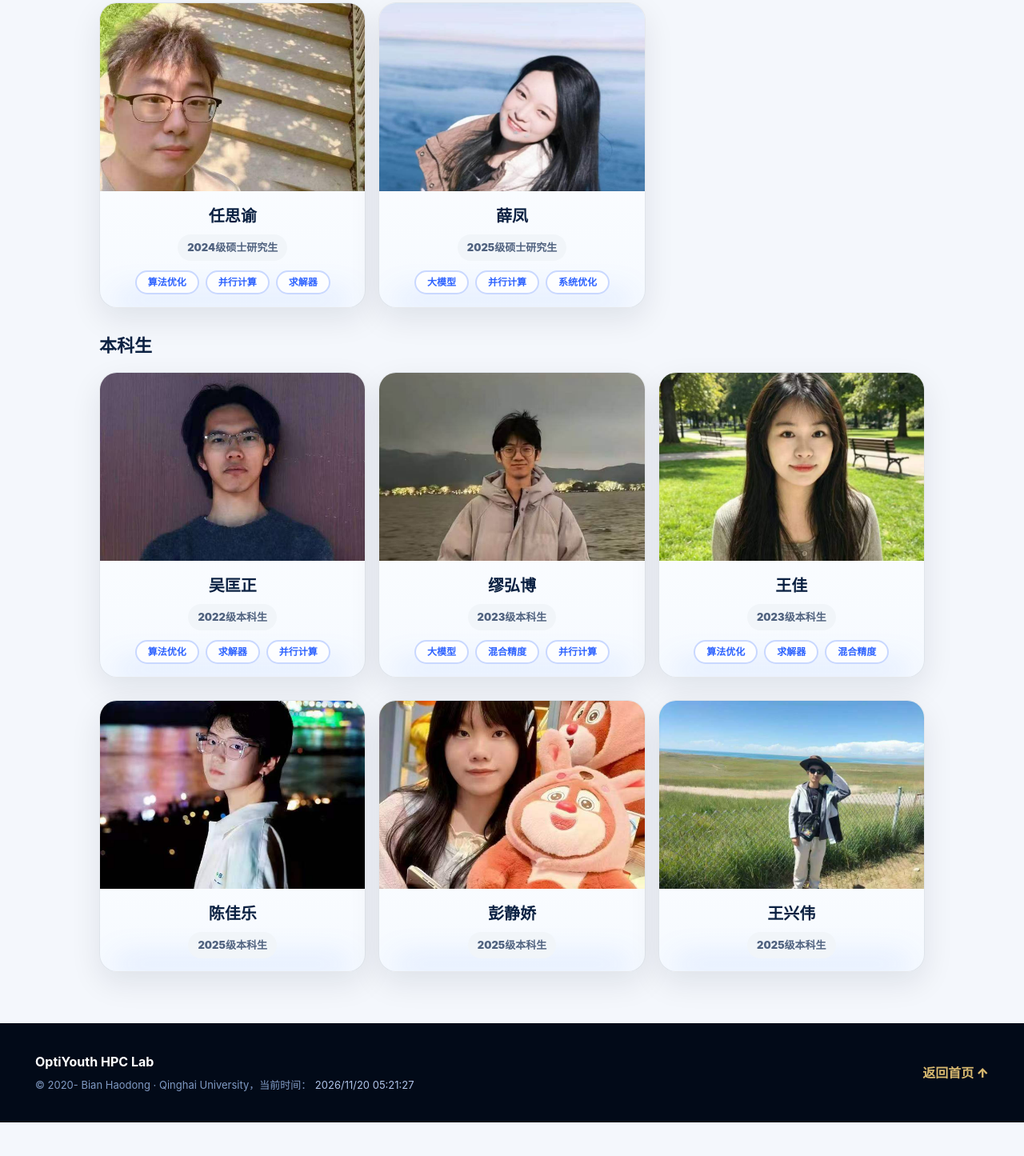
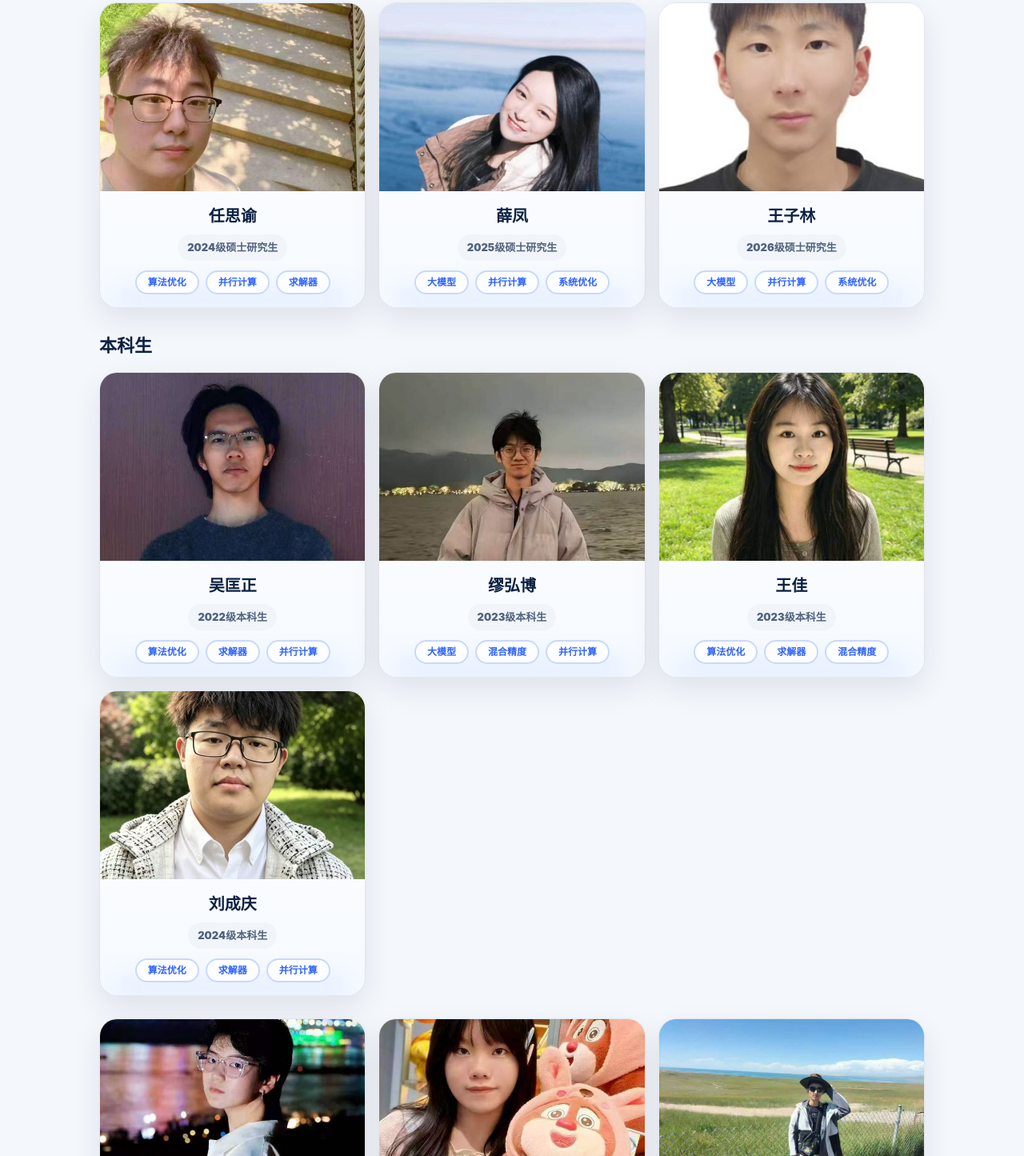
Before and after one commit to OptiYouth-Lab/OptiYouth-Lab, a plain HTML site: page subpage/subpages/member.html in a window 1280 px wide. Shown: the part 306-1751 px from the top of the page at 80% size. Before the commit the page ends 1709 px from the top, so only its background shows below. Drawn offline with Linux system fonts and the light colour scheme.

Commit message:
Add files via upload

```diff
--- a/subpage/subpages/member.html
+++ b/subpage/subpages/member.html
@@ -209,6 +209,20 @@
 </div>
 </article>
 
+<!-- 王子林 2026级研究生 -->
+<article class="member-card">
+<img alt="王子林" src="../assets/images/wangziling.jpg"/>
+<div class="member-body">
+<h4 data-i18n="member.names.wangziling">王子林</h4>
+<p class="member-grade" data-i18n="member.grad3">2026级硕士研究生</p>
+<div class="member-pill-row">
+<span class="member-pill" data-i18n="member.pill.llm">大模型</span>
+<span class="member-pill" data-i18n="member.pill.parallel">并行计算</span>
+<span class="member-pill" data-i18n="member.pill.sysopt">系统优化</span>
+</div>
+</div>
+</article>
+
 </div>
 </div>
 
@@ -252,6 +266,20 @@
 <span class="member-pill" data-i18n="member.pill.algorithm">算法优化</span>
 <span class="member-pill" data-i18n="member.pill.solver">求解器</span>
 <span class="member-pill" data-i18n="member.pill.mixed">混合精度</span>
+</div>
+</div>
+</article>
+
+<!-- 刘成庆 2024级本科生 -->
+<article class="member-card">
+<img alt="刘成庆" src="../assets/images/liuchenqing.jpg"/>
+<div class="member-body">
+<h4 data-i18n="member.names.liuchengqing">刘成庆</h4>
+<p class="member-grade" data-i18n="member.undergrad4">2024级本科生</p>
+<div class="member-pill-row">
+<span class="member-pill" data-i18n="member.pill.algorithm">算法优化</span>
+<span class="member-pill" data-i18n="member.pill.solver">求解器</span>
+<span class="member-pill" data-i18n="member.pill.parallel">并行计算</span>
 </div>
 </div>
 </article>
```
Also changed, not shown: subpage/assets/images/liuchenqing.jpg (added), subpage/assets/images/wangziling.jpg (added).
